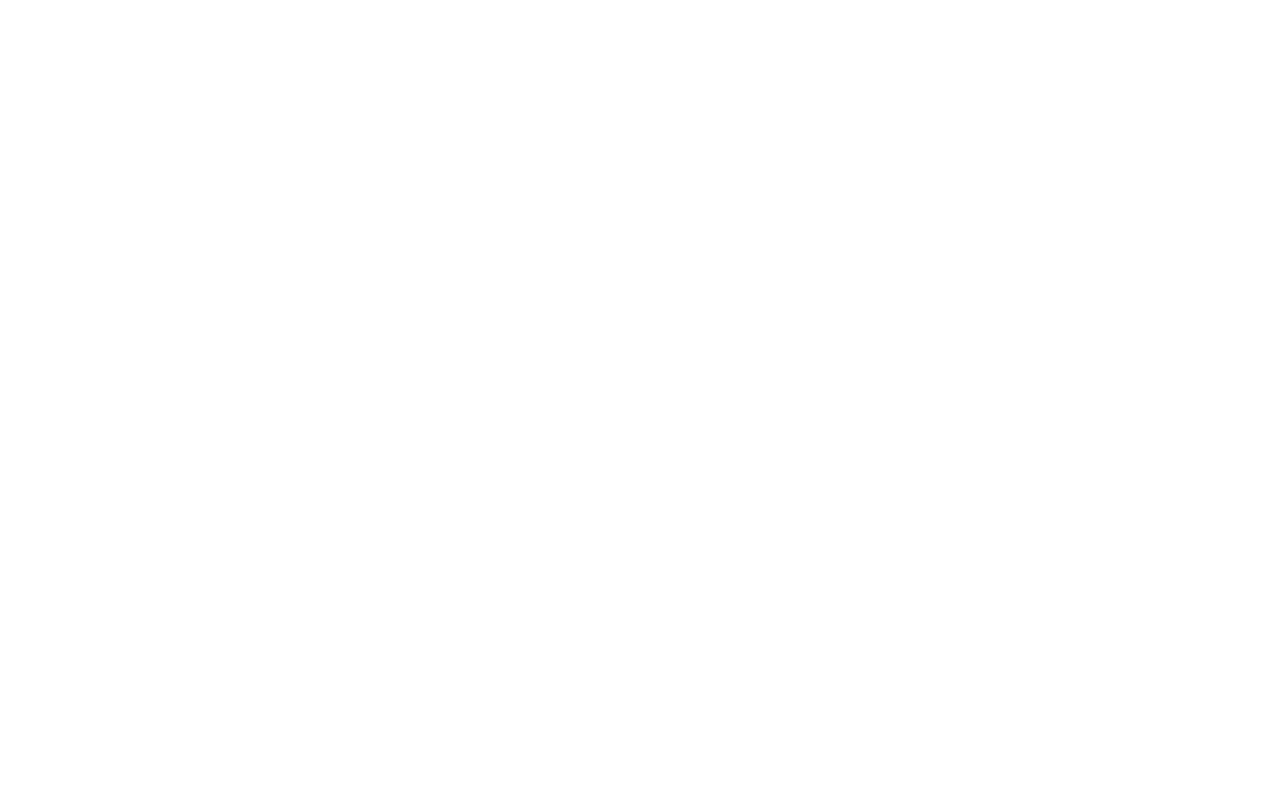
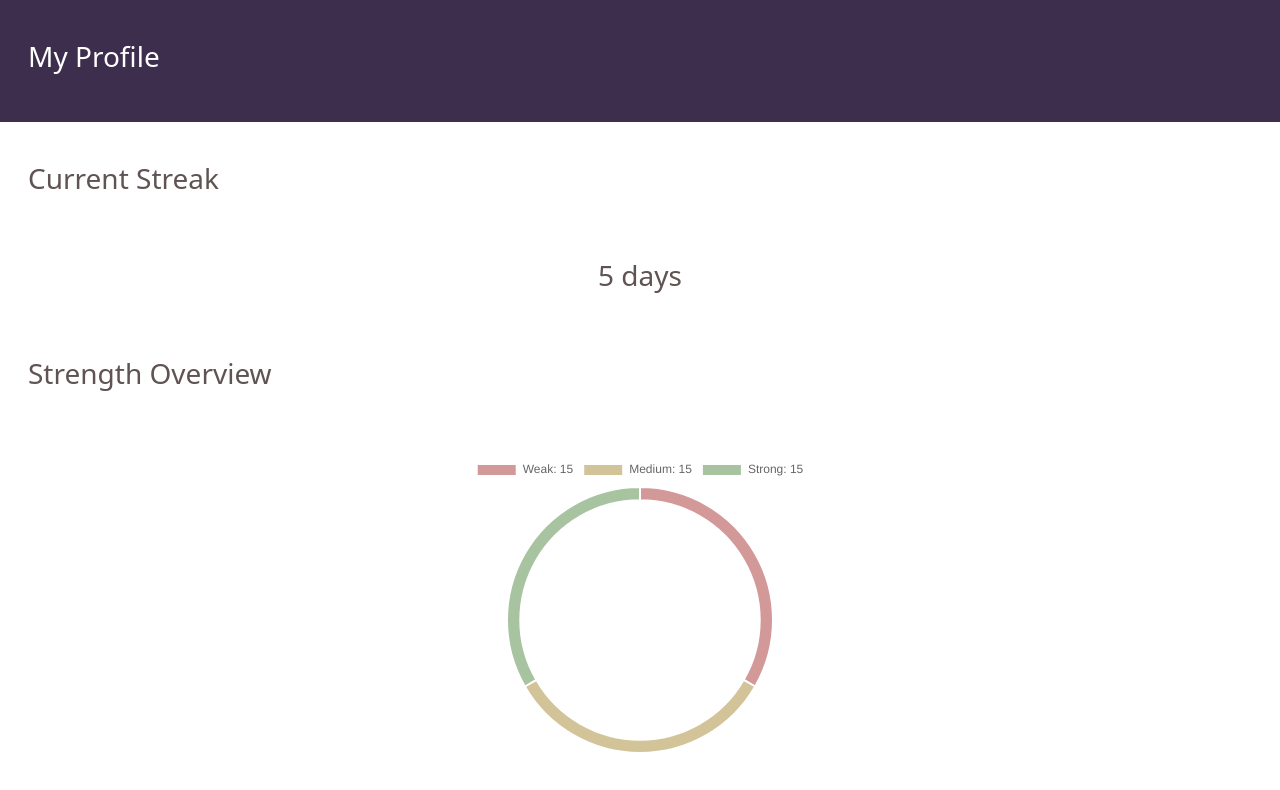
Before and after one commit to Tech-Sisters/hackathon23-team2, a React (Create React App) app in the folder frontend-react/: page /profile in a window 1280 px wide. Before the commit this address had no page. Shown: the top 790 px of the page. Built offline with nearby package versions, Linux system fonts and the light colour scheme.

Commit message:
profile done

```diff
--- a/frontend-react/package.json
+++ b/frontend-react/package.json
@@ -6,6 +6,7 @@
     "@testing-library/jest-dom": "^5.17.0",
     "@testing-library/react": "^13.4.0",
     "@testing-library/user-event": "^13.5.0",
+    "chart.js": "^4.4.0",
     "react": "^18.2.0",
     "react-dom": "^18.2.0",
     "react-icons": "^4.12.0",
--- a/frontend-react/src/App.js
+++ b/frontend-react/src/App.js
@@ -8,6 +8,7 @@ import FinalRankingTest from "./Components/FinalRankingTest/FinalRankingTest";
 import SignUp from "./Components/SignUp/SignUp";
 import LogIn from "./Components/LogIn/LogIn";
 import SurahHistory from "./Components/SurahHistory/SurahHistory";
+import Profile from "./Components/Profile/Profile";
 
 function App() {
   return (
@@ -21,6 +22,7 @@ function App() {
         <Route path="/sign-up" element={<SignUp />} />
         <Route path="/log-in" element={<LogIn />} />
         <Route path="/surah-history" element={<SurahHistory />} />
+        <Route path="/profile" element={<Profile />} />
       </Routes>
     </BrowserRouter>
   );
--- /dev/null
+++ b/frontend-react/src/Components/CircularChart/CircularChart.js
@@ -0,0 +1,46 @@
+import { useEffect, useRef } from "react";
+import Chart from "chart.js/auto";
+
+const CircularChart = () => {
+  const s = 15;
+  const chartRef = useRef(null);
+  const chartInstance = useRef(null);
+
+  useEffect(() => {
+    const canvas = chartRef.current;
+    const context = canvas.getContext("2d");
+
+    if (chartInstance.current) {
+      chartInstance.current.destroy();
+    }
+
+    chartInstance.current = new Chart(context, {
+      type: "doughnut",
+      data: {
+        labels: [`Weak: ${s}`, `Medium: ${s}`, `Strong: ${s}`],
+        datasets: [
+          {
+            label: "Circular Chart",
+            data: [15, 15, 15],
+            backgroundColor: ["#D39898", "#D3C398", "#A7C39F"],
+          },
+        ],
+      },
+      options: {
+        responsive: true,
+        maintainAspectRatio: false,
+        cutout: "90%",
+      },
+    });
+
+    return () => {
+      if (chartInstance.current) {
+        chartInstance.current.destroy();
+      }
+    };
+  }, []);
+
+  return <canvas ref={chartRef} />;
+};
+
+export default CircularChart;
--- /dev/null
+++ b/frontend-react/src/Components/Profile/Profile.js
@@ -0,0 +1,36 @@
+import CircularChart from "../CircularChart/CircularChart";
+
+const Profile = () => {
+  return (
+    <>
+      <div className="container-fluid ">
+        <div className="row p-3 header mb-4">
+          <div className="col-10 headerTitle py-4">
+            <h3>My Profile</h3>
+          </div>
+        </div>
+        <div className="row p-3 mb-4">
+          <div className="col-12">
+            <h3 className="text">Current Streak</h3>
+          </div>
+        </div>
+        <div className="row p-3 mb-4 justify-content-center">
+          <div className="col-10 text-center">
+            <h3 className="text">5 days</h3>
+          </div>
+        </div>
+        <div className="row p-3 mb-4">
+          <div className="col-12">
+            <h3 className="text">Strength Overview</h3>
+          </div>
+        </div>
+        <div className="row p-3 mb-4 justify-content-center">
+          <div className="col-10 text-center">
+            <CircularChart />
+          </div>
+        </div>
+      </div>
+    </>
+  );
+};
+export default Profile;
```
Also changed, not shown: 1 other file (tests, documents, lock files or other folders).
